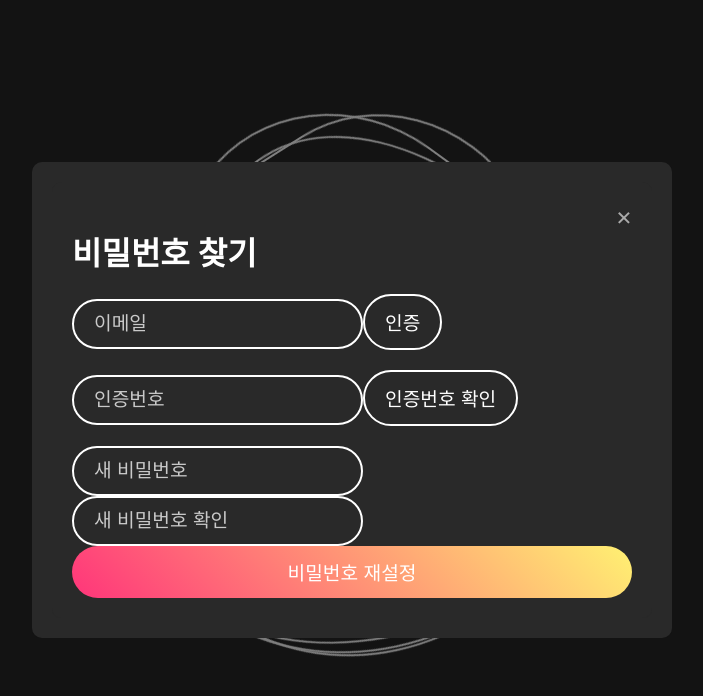
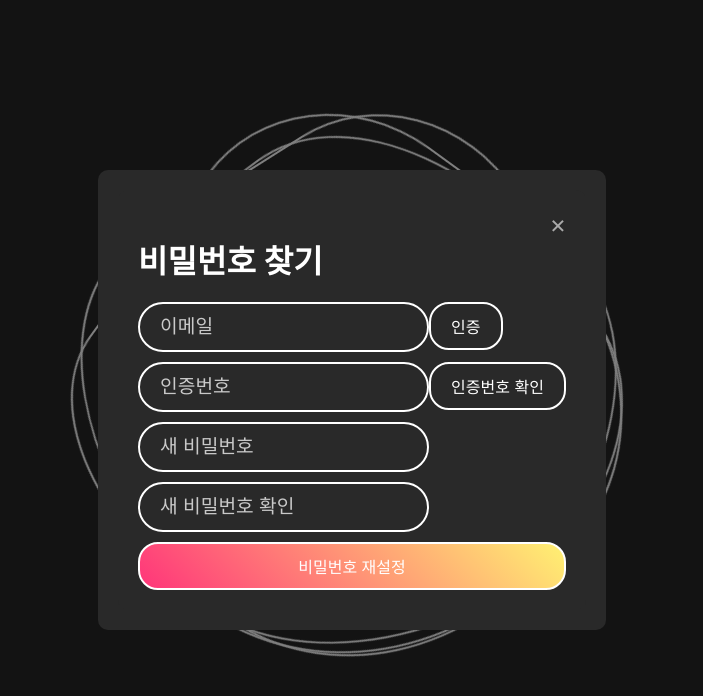
Before and after one commit to Jaemnie/NETRUNNER, a React (Create React App) app: page / in a window 1280 px wide. Both pictures are taken after a click on the button "비밀번호 찾기". Shown: the top 696 px of the page, without its empty margins (288-991 px from the left). Built offline with nearby package versions, Linux system fonts and the light colour scheme.

Commit message:
정리정리

```diff
--- a/src/config.js
+++ b/src/config.js
@@ -9,7 +9,7 @@ export const API = {
   TERM: `${BASE_URL}/term`,
   GUI: `${BASE_URL}/gui`,
   TOOLS: `${BASE_URL}/missions/tools`,
-  POINTS:  `${BASE_URL}/missions/points`,
+  POINTS:  `${BASE_URL}/missions/points/`,
   SIGNIN: `${BASE_URL}/auth/signin`,
   SIGNUP: `${BASE_URL}/auth/signup`,
   SIGNOUT: `${BASE_URL}/auth/signout`,
--- a/src/index.css
+++ b/src/index.css
@@ -13,6 +13,5 @@ body {
 }
 
 code {
-  font-family: source-code-pro, Menlo, Monaco, Consolas, 'Courier New',
-    monospace;
+  font-family: 'Noto Sans KR', sans-serif;
 }
--- a/src/pages/loginPages/LoginPage.jsx
+++ b/src/pages/loginPages/LoginPage.jsx
@@ -75,13 +75,16 @@ function LoginPage() {
     };
 
     const handleVerificationCheck = async () => {
+        const code = inputVerificationCode;
+        console.log("Sending verification check request", { inputVerificationCode, email });
         const response = await fetch(`${API.EMAILCHECK}`, {
             method: 'POST',
             headers: { 'Content-Type': 'application/json' },
-            body: JSON.stringify({ inputVerificationCode }),
+            body: JSON.stringify({ code, email }),
         });
-        const isCheck = await response.json();
-        if (isCheck) {
+        const data = await response.json();
+        console.log("Verification check response", data);
+        if (data) {
             setCheckVerification(true);
             alert("인증되었습니다.");
         } else {
@@ -106,8 +109,19 @@ function LoginPage() {
             return;
         }
 
-        authService.signup(userId, username, password, email);
-        console.log("회원가입 성공");
+        const result = await authService.signup(userId, username, password, email);
+        if (result) {
+            // 회원가입 성공 시 모달 닫기 및 상태 초기화
+            closeModal1();
+            setEmail('');
+            setPassword('');
+            setConfirmPassword('');
+            setID('');
+            setUsername('');
+            setInputVerificationCode('');
+            setCheckVerification(false);
+            console.log("회원가입 성공");
+        }
     };
 
     const FindPassSubmit = async (e) => {
@@ -153,67 +167,71 @@ function LoginPage() {
                     <h2>N E T R U N N E R</h2>
                     <form onSubmit={submitHandler}>
                         <div className={styles.inputBx}>
-                            <input type="text" value={userId} onChange={handleIdChange} placeholder="아이디" required />
+                            <input type="text" value={userId} onChange={handleIdChange} placeholder="아이디" required aria-label="아이디 입력란" />
                         </div>
                         <div className={styles.inputBx}>
-                            <input type="password" value={password} onChange={handlePasswordChange} placeholder="비밀번호" required />
+                            <input type="password" value={password} onChange={handlePasswordChange} placeholder="비밀번호" required aria-label="비밀번호 입력란" />
                         </div>
                         <div className={styles.inputBx}>
-                            <input type="submit" value="로그인" />
+                            <input type="submit" value="로그인" aria-label="로그인 버튼" />
                         </div>
                     </form>
                     <div className={styles.links}>
-                        <button onClick={(e) => { e.preventDefault(); openModal(); }}>비밀번호 찾기</button>
+                        <button onClick={(e) => { e.preventDefault(); openModal(); }} aria-label="비밀번호 찾기">비밀번호 찾기</button>
                         <Modal isOpen={isModalOpen} closeModal={closeModal}>
                             <div className="modalContent">
                                 <span className="close" onClick={closeModal}>&times;</span>
                                 <h2>비밀번호 찾기</h2>
                                 <form onSubmit={FindPassSubmit}>
                                     <div className="inputBx">
-                                        <input type="email" value={email} onChange={handleEmailChange} placeholder="이메일" required />
-                                        <input type="button" value="인증" onClick={handleSendVerificationCode} />
+                                        <input type="email" value={email} onChange={handleEmailChange} placeholder="이메일" required aria-label="이메일 입력란" />
+                                        <input type="button" value="인증" onClick={handleSendVerificationCode} aria-label="인증번호 발송 버튼" />
                                     </div>
                                     <div className="inputBx">
-                                        <input type="text" value={inputVerificationCode} onChange={handleVerificationCodeChange} placeholder="인증번호" required />
-                                        <input type="button" value="인증번호 확인" onClick={handleVerificationCheck} />
+                                        <input type="text" value={inputVerificationCode} onChange={handleVerificationCodeChange} placeholder="인증번호" required aria-label="인증번호 입력란" />
+                                        <input type="button" value="인증번호 확인" onClick={handleVerificationCheck} aria-label="인증번호 확인 버튼" />
                                     </div>
-                                    <div className="inputBx" id="newPasswordBox">
-                                        <input type="password" value={password} onChange={handlePasswordChange} placeholder="새 비밀번호" required />
-                                        <input type="password" value={confirmPassword} onChange={handleConfirmPasswordChange} placeholder="새 비밀번호 확인" required />
-                                        <input type="submit" value="비밀번호 재설정" id="resetPasswordButton" />
+                                    <div className="inputBx">
+                                        <input type="password" value={password} onChange={handlePasswordChange} placeholder="새 비밀번호" required aria-label="새 비밀번호 입력란" />
+                                    </div>
+                                    <div className="inputBx">
+                                        <input type="password" value={confirmPassword} onChange={handleConfirmPasswordChange} placeholder="새 비밀번호 확인" required aria-label="새 비밀번호 확인 입력란" />
+                                    </div>
+                                    <div className="inputBx">
+                                        <input type="submit" value="비밀번호 재설정" id="resetPasswordButton" aria-label="비밀번호 재설정 버튼" />
                                     </div>
                                 </form>
                             </div>
                         </Modal>
-                        <button onClick={(e) => { e.preventDefault(); openModal1(); }}>회원가입</button>
+                        <button onClick={(e) => { e.preventDefault(); openModal1(); }} aria-label="회원가입">회원가입</button>
                         <Modal isOpen={isModalOpen1} closeModal={closeModal1}>
                             <div className="modalContent">
                                 <span className="close" onClick={closeModal1}>&times;</span>
                                 <h2>회원가입</h2>
                                 <form onSubmit={AccountSubmit}>
                                     <div className="inputBx">
-                                        <input type="text" value={username} onChange={handleUsernameChange} placeholder="이름" required />
+                                        <input type="text" value={username} onChange={handleUsernameChange} placeholder="이름" required aria-label="이름 입력란" />
                                     </div>
                                     <div className="inputBx">
-                                        <input type="email" value={email} onChange={handleEmailChange} placeholder="이메일 주소" required />
-                                        <input type="button" value="인증번호 받기" onClick={handleSendVerificationCode} />
+                                        <input type="email" value={email} onChange={handleEmailChange} placeholder="이메일 주소" required aria-label="이메일 입력란" />
+                                        <input type="button" value="인증번호 받기" onClick={handleSendVerificationCode} aria-label="인증번호 받기 버튼" />
                                     </div>
                                     <div className="inputBx">
-                                        <input type="text" value={inputVerificationCode} onChange={handleVerificationCodeChange} placeholder="인증번호" required />
-                                        <input type="button" value="인증번호 확인" onClick={handleVerificationCheck} />
+                                        <input type="text" value={inputVerificationCode} onChange={handleVerificationCodeChange} placeholder="인증번호" required aria-label="인증번호 입력란" />
+                                        <input type="button" value="인증번호 확인" onClick={handleVerificationCheck} aria-label="인증번호 확인 버튼" />
                                     </div>
                                     <div className="inputBx">
-                                        <input type="text" value={userId} onChange={handleIdChange} placeholder="아이디" required />
-                                        <input type="button" onClick={handleIdCheck} value="중복확인" />
+                                        <input type="text" value={userId} onChange={handleIdChange} placeholder="아이디" required aria-label="아이디 입력란" />
+                                        <input type="button" onClick={handleIdCheck} value="중복확인" aria-label="아이디 중복 확인 버튼" />
                                     </div>
                                     <div className="inputBx">
-                                        <input type="password" value={password} onChange={handlePasswordChange} placeholder="비밀번호" required />
+                                        <input type="password" value={password} onChange={handlePasswordChange} placeholder="비밀번호" required aria-label="비밀번호 입력란" />
                                     </div>
                                     <div className="inputBx">
-                                        <input type="password" value={confirmPassword} onChange={handleConfirmPasswordChange} placeholder="비밀번호 재입력" required />
+                                        <input type="password" value={confirmPassword} onChange={handleConfirmPasswordChange} placeholder="비밀번호 재입력" required aria-label="비밀번호 재입력 입력란" />
                                     </div>
                                     <div className="inputBx">
-                                        <input type="submit" value="회원가입" />
+                                        <input type="submit" value="회원가입" aria-label="회원가입 버튼" />
                                     </div>
                                 </form>
                             </div>
--- a/src/pages/loginPages/login.module.css
+++ b/src/pages/loginPages/login.module.css
@@ -147,7 +147,7 @@
 }
 
 .modalContent .inputBx {
-  margin-bottom: 20px;
+  margin-bottom: 10px; /* 간격 줄임 */
 }
 
 .modalContent .inputBx input {
--- a/src/pages/loginPages/modals/Modal.jsx
+++ b/src/pages/loginPages/modals/Modal.jsx
@@ -1,35 +1,33 @@
-// Modal.js
 import React, { useCallback, useEffect, useRef } from 'react';
 import ReactDOM from 'react-dom';
 import './modal.css';
 
 const Modal = ({ isOpen, closeModal, children }) => {
-    const modalref = useRef();
+    const modalRef = useRef();
     const modalRoot = document.getElementById('modal-root');
 
+    const handle = useCallback(() => {
+        closeModal();
+    }, [closeModal]);
 
-    const handle = useCallback(()=>{
-        closeModal();
-    },[closeModal]);
-
-    useEffect(()=>{
-        if(!isOpen) return;
-        const handler = (event) =>{
-            if(modalref.current && !modalref.current.contains(event.target)){
+    useEffect(() => {
+        if (!isOpen) return;
+        const handler = (event) => {
+            if (modalRef.current && !modalRef.current.contains(event.target)) {
                 handle();
             }
         };
-        document.addEventListener('mousedown',handler);
-        return() =>{
-            document.removeEventListener('mousedown',handler);
+        document.addEventListener('mousedown', handler);
+        return () => {
+            document.removeEventListener('mousedown', handler);
         };
-    },[handle,isOpen]);
+    }, [handle, isOpen]);
 
     if (!isOpen) return null;
 
     return ReactDOM.createPortal(
-        <div className="modalOverlay" >
-            <div className="modalContent"ref={modalref}  >
+        <div className="modalOverlay">
+            <div className="modalContent" ref={modalRef}>
                 {children}
             </div>
         </div>,
--- a/src/pages/loginPages/modals/modal.css
+++ b/src/pages/loginPages/modals/modal.css
@@ -1,62 +1,34 @@
-/* Modal.css */
 .modalOverlay {
   position: fixed;
-  /* 모달을 화면에 고정 */
   top: 0;
   left: 0;
   width: 100%;
-  /* 전체 너비 */
   height: 100%;
-  /* 전체 높이 */
   background-color: rgba(0, 0, 0, 0.5);
-  /* 반투명 검은색 배경 */
   display: flex;
   align-items: center;
-  /* 수직 중앙 정렬 */
   justify-content: center;
-  /* 수평 중앙 정렬 */
-
 }
 
 .modalContent {
-  /* 화면에 고정 */
   z-index: 1;
-  /* 내용 위에 표시 */
   background-color: #292929;
-  /* width: 100%; */
-  /* 전체 너비 */
-  height: auto;
-  /* 전체 높이 */
-  overflow: auto;
-  /* 내용이 넘칠 경우 스크롤 */
-  backdrop-filter: blur(10px);
-  /* 블러 효과 */
-  /* background-color: #fff; */
-  /* 배경색 */
   padding: 20px;
-  /* 내부 여백 */
-  border-radius: 5px;
-  /* 모서리 둥글게 */
+  border-radius: 10px;
   max-width: 600px;
-  /* 최대 너비 */
   width: auto;
-  /* 너비 */
-  /* 내용 너비 */
-  border-radius: 10px;
-  /* 테두리 둥글게 */
 }
-
 
 .inputBx {
   position: relative;
   width: 100%;
-  margin-bottom: 20px;
-  /* 입력란 사이의 여백 추가 */
+  margin-bottom: 10px; /* 간격 추가 */
 }
+
 .inputBx:last-child {
   margin-bottom: 0;
-  /* 마지막 입력란과 로그인 버튼 사이의 여백 제거 */
 }
+
 .inputBx input {
   position: relative;
   padding: 12px 20px;
@@ -71,71 +43,53 @@
 
 .inputBx input[type="submit"] {
   width: 100%;
-  background: #0078ff;
   background: linear-gradient(45deg, #ff357a, #fff172);
   border: none;
   cursor: pointer;
 }
+
 .inputBx input::placeholder {
   color: rgba(255, 255, 255, 0.75);
 }
-
 
 .modalContent h2 {
   font-size: 2em;
   color: #fff;
   margin-bottom: 20px;
-  /* 제목과 입력란 사이의 여백 추가 */
 }
 
-.modalContent .inputBx {
-  position: relative;
-  width: 100%;
-  margin-bottom: 20px;
-  /* 입력란 사이의 여백 추가 */
+.modalContent .inputBx input[type="button"] {
+  width: auto;
+  padding: 10px 20px;
+  background-color: transparent;
+  border: 2px solid #ffffff;
+  color: #ffffff;
+  border-radius: 20px;
+  cursor: pointer;
+  font-size: 1em;
+  transition: background 0.3s ease, color 0.3s ease;
 }
 
-.modalContent .inputBx:last-child {
-  margin-bottom: 0;
-  /* 마지막 입력란과 로그인 버튼 사이의 여백 제거 */
-}
-
-.modalContent .inputBx input {
-  position: relative;
-  padding: 12px 20px;
-  background: transparent;
-  border: 2px solid #fff;
-  border-radius: 40px;
-  font-size: 1.2em;
-  color: #fff;
-  box-shadow: none;
-  outline: none;
+.modalContent .inputBx input[type="button"]:hover {
+  background: rgb(0, 119, 255);
+  color: #ff357a;
 }
 
 .modalContent .inputBx input[type="submit"] {
   width: 100%;
-  background: #0078ff;
-  background: linear-gradient(45deg, #ff357a, #fff172);
-  border: none;
+  background-color: transparent;
+  border: 2px solid #ffffff;
+  color: #ffffff;
+  padding: 10px 20px;
+  border-radius: 20px;
   cursor: pointer;
+  font-size: 1em;
+  transition: background 0.3s ease, color 0.3s ease;
 }
 
-.modalContent .inputBx input::placeholder {
-  color: rgba(255, 255, 255, 0.75);
-}
-
-.modalContent .links {
-  position: relative;
-  width: 100%;
-  display: flex;
-  align-items: center;
-  justify-content: space-between;
-  padding: 0 20px;
-}
-
-.modalContent .links a {
-  color: #fff;
-  text-decoration: none;
+.modalContent .inputBx input[type="submit"]:hover {
+  background: rgb(255, 255, 255);
+  color: #ff357a;
 }
 
 .close {
--- a/src/pages/mainPages/Setting/Setting.jsx
+++ b/src/pages/mainPages/Setting/Setting.jsx
@@ -37,7 +37,7 @@ function Setting({ show, onClose }) {
 
   const handleLogout = async () => {
     try {
-      const response = await fetch(`'${API.LOGOUT}'`, {
+      const response = await fetch(`${API.LOGOUT}`, {
         method: 'POST',
         headers: {
           'Authorization': `Bearer ${localStorage.getItem('accessToken')}`,
--- a/src/services/AuthService.jsx
+++ b/src/services/AuthService.jsx
@@ -14,8 +14,10 @@ class AuthService {
       }
 
       console.log('회원가입이 완료되었습니다.');
+      return true;
     } catch (error) {
       console.error('회원가입 에러:', error);
+      return false;
     }
   }
 
@@ -58,6 +60,7 @@ class AuthService {
         method: 'POST',
         headers: {
           'Authorization': `Bearer ${localStorage.getItem('accessToken')}`,
+          'Cache-Control': 'no-store', // Cache-Control 헤더 추가
         },
       });
 
```
Also changed, not shown: src/pages/mainPages/MainPage.jsx (+20 -5 lines), src/pages/mainPages/MainPage.module.css (+5 -2 lines), src/pages/mainPages/Setting/Setting.module.css (+3 -10 lines), 1 other file (tests, documents, lock files or other folders).
